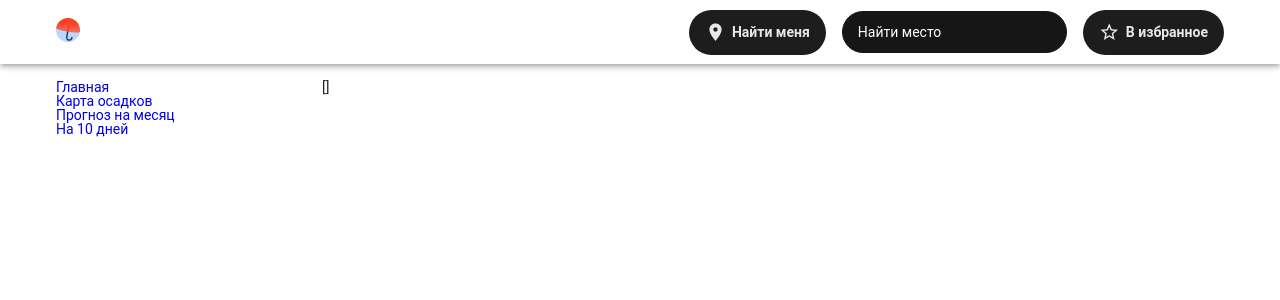
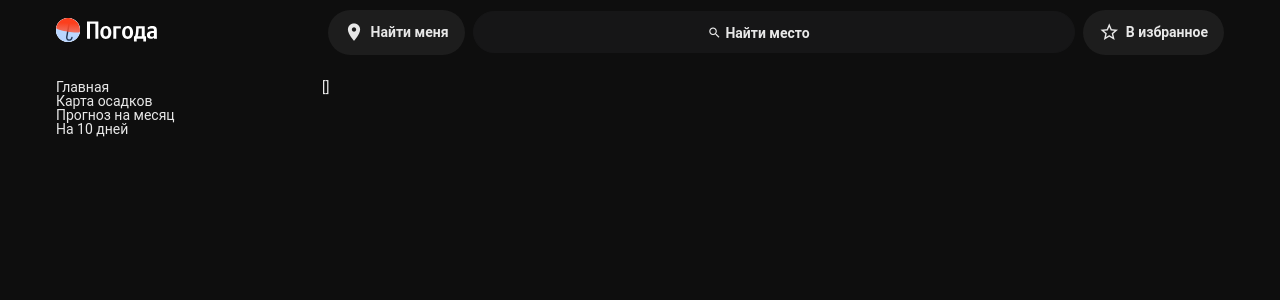
Before and after one commit to DiAbello/TheWeather, a Nuxt app: page / in a window 1280 px wide. Shown: the top 300 px of the page. Built offline with nearby package versions, Linux system fonts and the light colour scheme.

Commit message:
Initial commit

```diff
--- a/assets/css/_nullstyle.css
+++ b/assets/css/_nullstyle.css
@@ -28,7 +28,6 @@ html,
 body {
     height: 100%;
     width: 100%;
-    font-size: 100%;
     line-height: 1;
     font-size: 14px;
     -ms-text-size-adjust: 100%;
--- a/assets/css/darkTheme.css
+++ b/assets/css/darkTheme.css
@@ -1,6 +1,18 @@
+:root {
+    --DefaultTextColor: #E8E8E8;
+    --DefaultBackgroundColor: #0E0E0E;
+}
+
 html,
 body,
 #app {
-    background-color: #161617 !important;
-    color: #E8E8E8 !important;
+    background-color: var(--DefaultBackgroundColor) !important;
+    color: var(--DefaultTextColor) !important;
+    a {
+        color: var(--DefaultTextColor);
+    }
 }
+.v-application {
+    background-color: var(--DefaultBackgroundColor) !important;
+    color: var(--DefaultTextColor) !important;
+}
--- a/components/app/UI/input.vue
+++ b/components/app/UI/input.vue
@@ -1,28 +1,74 @@
 <template>
+  <div class="input-area">
     <input
+        v-model="inputValue"
+        placeholder=""
         class="input"
-      placeholder="Найти место"
-      v-model="inputValue"
-  />
+
+    >
+    </input>
+    <div class="placeholder">
+      <VIcon class="placeholder__icon" :icon="Icon"/>
+      <span class="placeholder__text">
+        {{placeholder}}
+      </span>
+    </div>
+  </div>
 </template>
 
 <script setup lang="ts">
-
 const inputValue = ref<string>('')
+defineProps({
+  placeholder: {
+    type: String,
+    required: true
+  },
+  Icon: {
+    type: String,
+    required: false
+  }
+})
 
 </script>
 
 <style scoped lang="scss">
+.input-area {
+  position: relative;
+  width: 100%;
   .input {
     background-color: #161617;
     padding: 12px 15px;
     border-radius: 32px;
     border: 1px solid #161617;
-  &:hover{
+    color: var(--DefaultTextColor);
+    width: 100%;
+    &:hover {
       border: 1px solid #404040;
     }
-  &::placeholder{
-    color: white;
+    &:focus + .placeholder {
+        display: none;
     }
   }
+    .placeholder {
+      user-select: none;
+      pointer-events: none;
+      display: flex;
+      justify-content: center;
+      align-items: center;
+      gap: 4px;
+      color: var(--DefaultTextColor);
+      position: absolute;
+      top: 35%;
+      left: 39%;
+      &__icon {
+        font-weight: 300;
+        font-size: 14px;
+      }
+      &__text {
+        font-size: 14px;
+        font-weight: 600;
+      }
+    }
+  }
+
 </style>
--- a/components/app/menu.vue
+++ b/components/app/menu.vue
@@ -17,10 +17,6 @@
   </div>
 </template>
 
-<script setup lang="ts">
-
-</script>
-
 <style scoped lang="scss">
 .menu {
   min-width: 258px;
--- a/components/app/nav-bar.vue
+++ b/components/app/nav-bar.vue
@@ -11,7 +11,7 @@ watch(updatedInputValue, async () => {
 <template>
   <VAppBar class="nav-bar">
     <VContainer>
-      <div class="header d-flex justify-space-between align-center ga-4">
+      <div class="header d-flex justify-space-between align-center ga-2">
         <VAppBarTitle class="flex-0-0-10">
           <img src="@/assets/logo.svg" alt="">
         </VAppBarTitle>
@@ -24,6 +24,9 @@ watch(updatedInputValue, async () => {
         <AppUIInput
           v-model="inputValue"
           @input="handleInput"
+          Icon="mdi-magnify"
+          placeholder="Найти место"
+          class="fill"
         />
         <AppUIButton>
           <VIcon icon="mdi-star-outline"/>
@@ -38,6 +41,10 @@ watch(updatedInputValue, async () => {
 
 <style lang="scss" scoped>
 .nav-bar {
-
+  background-color: #0E0E0E !important;
+  box-shadow: none !important;
+}
+.fill {
+  flex: 1 1 29%;
 }
 </style>
```
Also changed, not shown: components/app/UI/button.vue (+5 -2 lines), 1 other file (tests, documents, lock files or other folders). Lines whose indentation alone changed are shown as unchanged.
